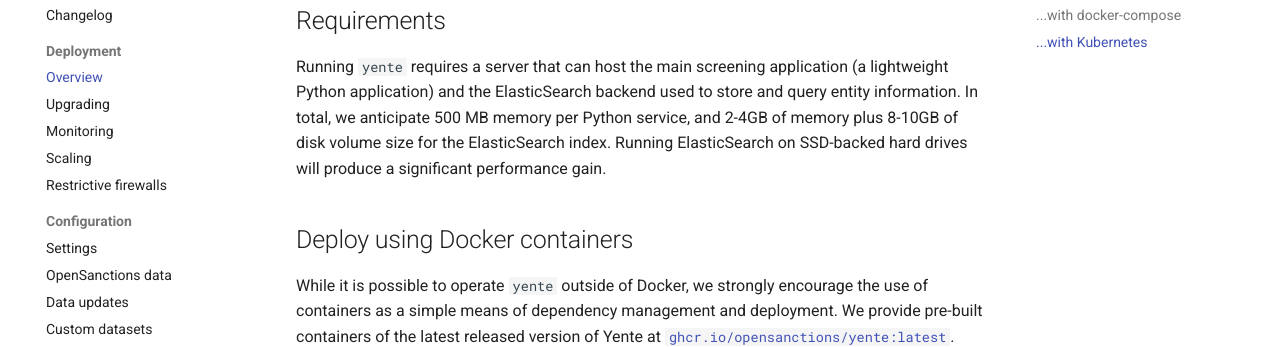
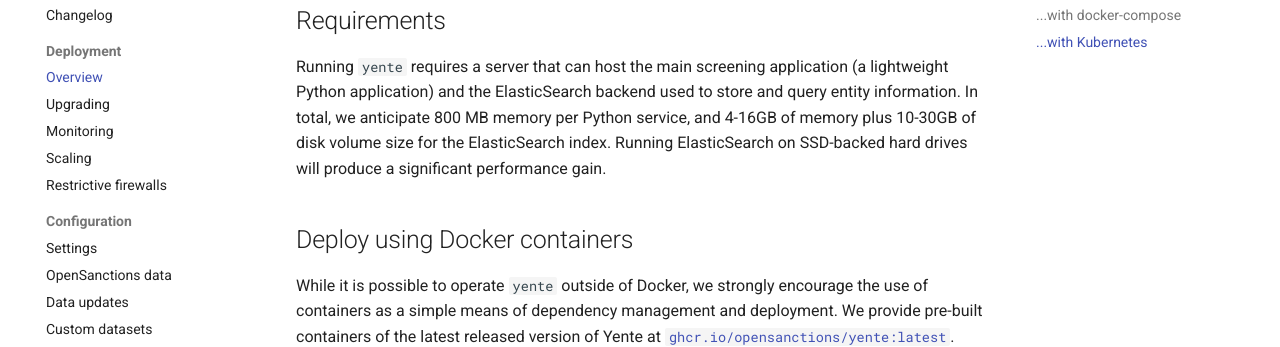
Before and after one commit to opensanctions/yente, an MkDocs documentation site: the page built from docs/deploy/index.md, in a window 1280 px wide and 1342 px high. Shown: the part 177-524 px from the top of the window. Built offline with MkDocs 1.6.1 and Material for MkDocs 9.7.7, drawn with Linux system fonts in a browser that asks for light colours; comment, search, counter and statistics services are not loaded.

Commit message:
update resource model, closes #1178

```diff
--- a/docs/deploy/index.md
+++ b/docs/deploy/index.md
@@ -1,6 +1,6 @@
 ## Requirements
 
-Running `yente` requires a server that can host the main screening application (a lightweight Python application) and the ElasticSearch backend used to store and query entity information. In total, we anticipate 500 MB memory per Python service, and 2-4GB of memory plus 8-10GB of disk volume size for the ElasticSearch index. Running ElasticSearch on SSD-backed hard drives will produce a significant performance gain.
+Running `yente` requires a server that can host the main screening application (a lightweight Python application) and the ElasticSearch backend used to store and query entity information. In total, we anticipate 800 MB memory per Python service, and 4-16GB of memory plus 10-30GB of disk volume size for the ElasticSearch index. Running ElasticSearch on SSD-backed hard drives will produce a significant performance gain.
 
 ## Deploy using Docker containers
 
```
